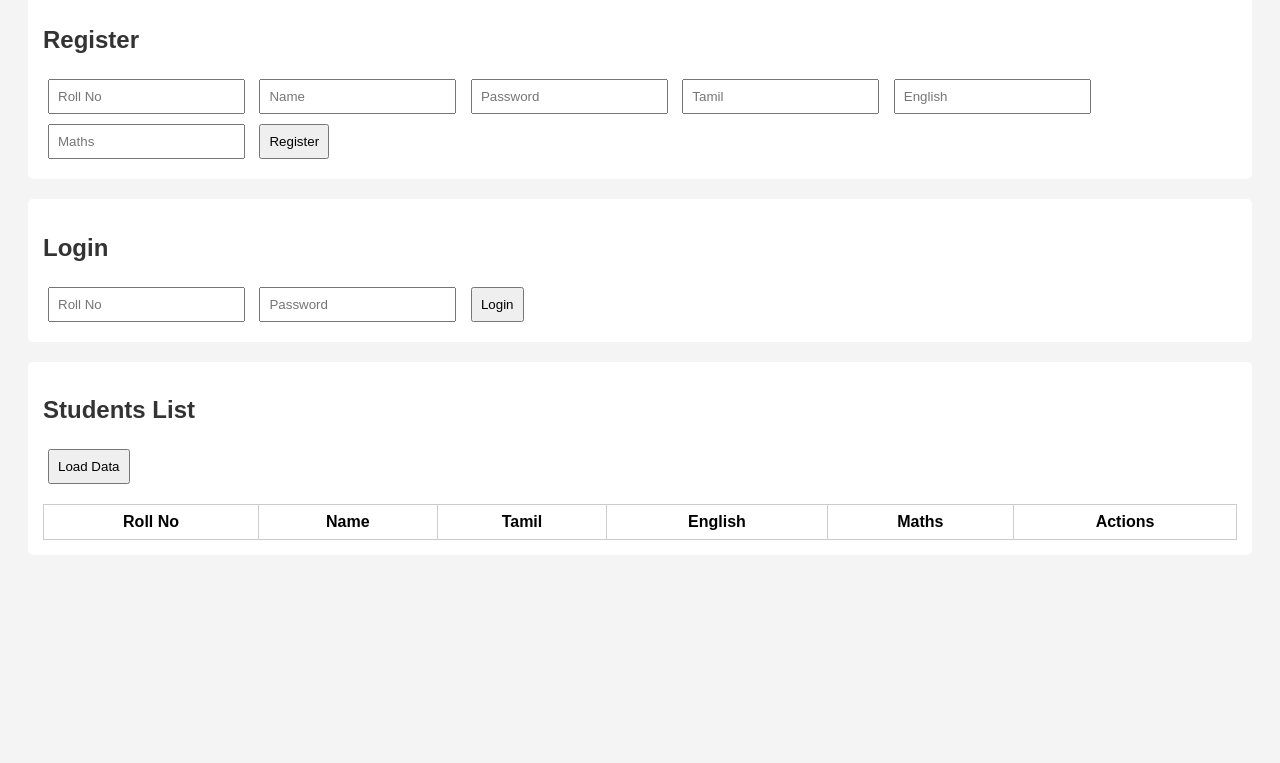
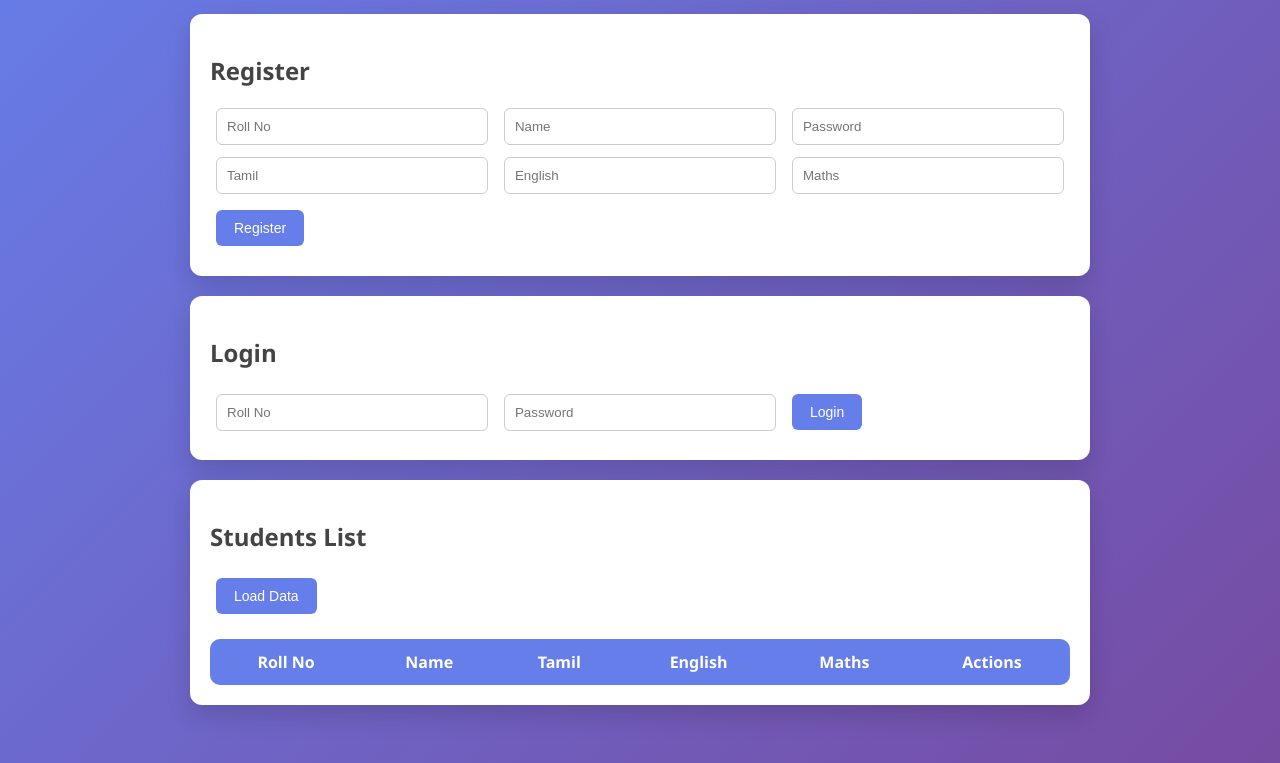
Before and after one commit to keerthaniarul/backend-technologies, a plain HTML site: page index.html in a window 1280 px wide. Shown: the part 118-881 px from the top of the page. Before the commit the page ends 800 px from the top, so only its background shows below. Drawn offline with Linux system fonts and the light colour scheme.

Commit message:
updated css

```diff
--- a/index.html
+++ b/index.html
@@ -4,37 +4,123 @@
   <meta charset="UTF-8">
   <title>Student Subject Management</title>
   <style>
+  * {
+    box-sizing: border-box;
+  }
+
   body {
-      font-family: Arial;
-      background: #f4f4f4;
-      padding: 20px;
-    }
-    h2 {
+    font-family: "Segoe UI", Tahoma, Geneva, Verdana, sans-serif;
+    background: linear-gradient(135deg, #667eea, #764ba2);
+    min-height: 100vh;
+    padding: 30px;
     color: #333;
   }
-    input, button {
-      padding: 8px;
-      margin: 5px;
+
+  h1 {
+    text-align: center;
+    color: #fff;
+    margin-bottom: 30px;
   }
+
+  h2 {
+    color: #444;
+    margin-bottom: 15px;
+  }
+
+  .box {
+    background: #ffffff;
+    padding: 20px;
+    margin: 20px auto;
+    max-width: 900px;
+    border-radius: 12px;
+    box-shadow: 0 10px 25px rgba(0, 0, 0, 0.15);
+    transition: transform 0.3s ease;
+  }
+
+  .box:hover {
+    transform: translateY(-4px);
+  }
+
+  input {
+    width: calc(33% - 12px);
+    padding: 10px;
+    margin: 6px;
+    border-radius: 6px;
+    border: 1px solid #ccc;
+    outline: none;
+    transition: border 0.3s;
+  }
+
+  input:focus {
+    border-color: #667eea;
+  }
+
+  button {
+    padding: 10px 18px;
+    margin: 10px 6px;
+    border: none;
+    border-radius: 6px;
+    background: #667eea;
+    color: #fff;
+    font-size: 14px;
+    cursor: pointer;
+    transition: background 0.3s, transform 0.2s;
+  }
+
+  button:hover {
+    background: #5a67d8;
+    transform: scale(1.05);
+  }
+
   table {
     width: 100%;
     border-collapse: collapse;
     margin-top: 15px;
+    background: #fff;
+    border-radius: 10px;
+    overflow: hidden;
   }
+
+  thead {
+    background: #667eea;
+    color: #fff;
+  }
+
   th, td {
-      border: 1px solid #ccc;
-      padding: 8px;
+    padding: 12px;
     text-align: center;
   }
-    button {
-      cursor: pointer;
+
+  tbody tr:nth-child(even) {
+    background: #f3f4ff;
   }
-    .box {
-      background: #fff;
-      padding: 15px;
-      margin-bottom: 20px;
-      border-radius: 5px;
+
+  tbody tr:hover {
+    background: #e2e6ff;
   }
+
+  .action-btn {
+    background: #38a169;
+  }
+
+  .action-btn:hover {
+    background: #2f855a;
+  }
+
+  .delete-btn {
+    background: #e53e3e;
+  }
+
+  .delete-btn:hover {
+    background: #c53030;
+  }
+
+  @media (max-width: 768px) {
+    input {
+      width: 100%;
+    }
+  }
+
   </style>
 </head>
 <body>
@@ -141,8 +227,8 @@ async function loadStudents() {
         <td>${s.english}</td>
         <td>${s.maths}</td>
         <td>
-          <button onclick="deleteStudent(${s.rollno})">Delete</button>
-          <button onclick="updateStudent(${s.rollno})">Update</button>
+         <button class="delete-btn" onclick="deleteStudent(${s.rollno})">Delete</button>
+          <button class="action-btn" onclick="updateStudent(${s.rollno})">Update</button>
         </td>
       </tr>
     `;
```
Lines whose indentation alone changed are shown as unchanged.
